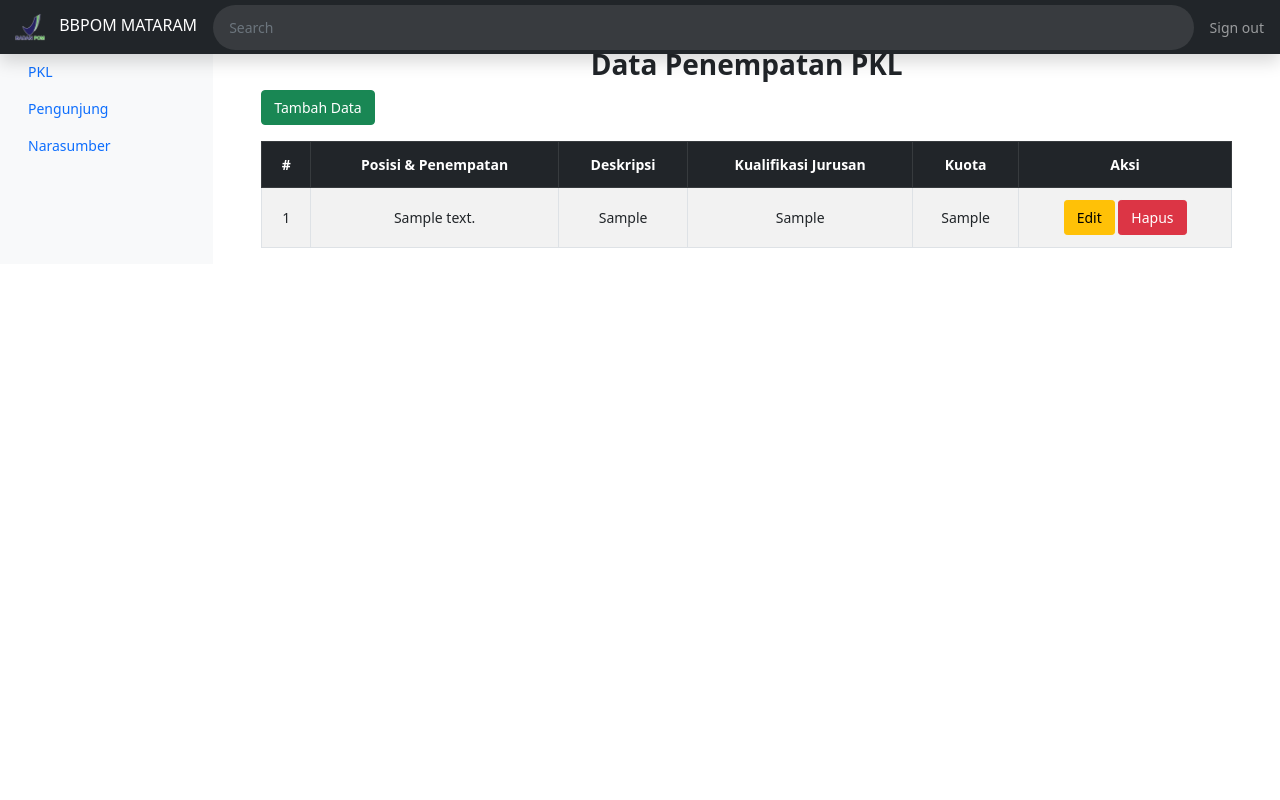
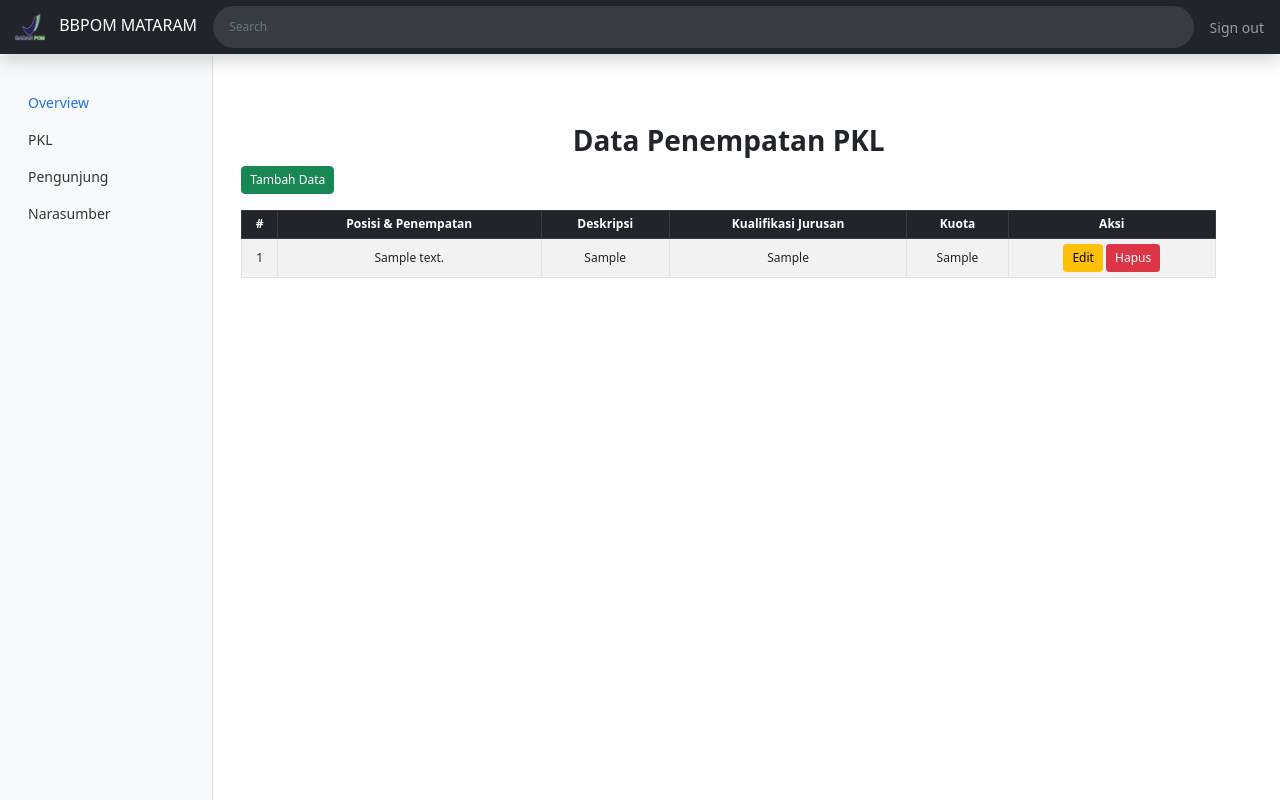
Before and after one commit to arfani/PKL-BBPOM-Mataram, a PHP site: page /admin.php in a window 1280 px wide. Run offline with PHP 8.4, Linux system fonts and the light colour scheme; tables that the repository leaves empty or names only in its code hold one stand-in row (values such as "Sample post").

Commit message:
Hari Ke 8

```diff
--- a/Asset/CSS/custom2.css
+++ b/Asset/CSS/custom2.css
@@ -1,5 +1,3 @@
-/* custom2.css */
-
 body {
   font-size: 0.875rem;
   margin: 0;
@@ -12,6 +10,63 @@ body {
   height: 16px;
   vertical-align: text-bottom;
 }
+
+/*
+ * Sidebar
+ */
+
+.sidebar {
+  position: fixed;
+  top: 56px;
+  bottom: 0;
+  left: 0;
+  z-index: 100;
+  padding-top: 20px;
+  box-shadow: inset -1px 0 0 rgba(0, 0, 0, 0.1);
+}
+
+@media (max-width: 767.98px) {
+  .sidebar {
+    top: 6rem;
+  }
+}
+
+.sidebar-sticky {
+  position: relative;
+  top: 0;
+  height: calc(100vh - 56px);
+  padding-top: 0.5rem;
+  overflow-x: hidden;
+  overflow-y: auto;
+}
+
+.sidebar .nav-link {
+  font-weight: 500;
+  color: #333;
+}
+
+.sidebar .nav-link .feather {
+  margin-right: 4px;
+  color: #727272;
+}
+
+.sidebar .nav-link.active {
+  color: #2470dc;
+}
+
+.sidebar .nav-link:hover .feather,
+.sidebar .nav-link.active .feather {
+  color: inherit;
+}
+
+.sidebar-heading {
+  font-size: 0.75rem;
+  text-transform: uppercase;
+}
+
+/*
+ * Navbar
+ */
 
 .navbar {
   position: fixed;
@@ -50,31 +105,50 @@ body {
 }
 
 /*
-* Main content
-*/
+ * Main content
+ */
 
 .main-content {
-  margin-left: 250px; /* Sidebar width */
-  margin-top: 56px; /* Height of the navbar */
+  margin-left: 250px;
+  margin-top: 56px;
   padding: 20px;
 }
 
+.table-container {
+  padding-top: 20px;
+}
+
 .table {
-  font-size: 0.875rem; /* Adjust table font size */
+  font-size: 0.75rem;
 }
 
 .table th,
 .table td {
-  padding: 0.75rem;
+  padding: 0.3rem;
   vertical-align: middle;
 }
 
 .btn {
-  font-size: 0.875rem; /* Adjust button font size */
-  padding: 0.375rem 0.75rem; /* Adjust button padding */
+  font-size: 0.75rem; /* Adjust the font size */
+  padding: 0.25rem 0.5rem; /* Adjust the padding */
 }
 
 .form-control {
-  font-size: 0.875rem; /* Adjust form control font size */
-  padding: 0.375rem 0.75rem; /* Adjust form control padding */
+  font-size: 0.75rem; /* Adjust the font size */
+  padding: 0.25rem 0.5rem; /* Adjust the padding */
 }
+
+.card {
+  border: none;
+  width: 200px;
+  background-color: aliceblue;
+}
+
+.card-body {
+  padding: 20px;
+}
+
+.icon img {
+  width: 50px;
+  height: 50px;
+}
--- a/admin.php
+++ b/admin.php
@@ -17,10 +17,10 @@
             <img src="Asset/Gambar/logo.png" alt="#" width="30px" height="30px" style="margin-left: 15px; margin-right: 10px">
             BBPOM MATARAM
         </a>
-        <button class="navbar-toggler position-absolute d-md-none collapsed" type="button" data-bs-toggle="collapse" data-bs-target="#sidebarMenu" aria-controls="sidebarMenu" aria-expanded="false" aria-label="Toggle navigation">
+        <button class="navbar-toggler position-absolute d-md-none collapsed" type="button" data-bs-toggle="collapse" data-bs-target="#sidebar" aria-controls="sidebar" aria-expanded="false" aria-label="Toggle navigation">
             <span class="navbar-toggler-icon"></span>
         </button>
-        <input class="form-control form-control-dark w-100 order-1" type="text" placeholder="Search" aria-label="Search">
+        <input class="form-control form-control-dark w-10 order-1" type="text" placeholder="Search" aria-label="Search">
         <div class="navbar-nav order-3">
             <div class="nav-item text-nowrap">
                 <a class="nav-link px-3" href="logout.php">Sign out</a>
@@ -30,8 +30,8 @@
 
     <div class="container-fluid">
         <div class="row">
-            <div id="sidebarMenu" class="col-md-3 col-lg-2 d-md-block bg-light sidebar">
-                <div class="position-sticky pt-3">
+            <div id="sidebar" class="sidebar col-md-3 col-lg-2 d-md-block bg-light">
+                <div class="position-sticky pt-2 sidebar-sticky">
                     <ul class="nav flex-column">
                         <li class="nav-item">
                             <a class="nav-link active" aria-current="page" href="admin.php">
@@ -60,7 +60,9 @@
                     </ul>
                 </div>
             </div>
-            <main class="col-md-9 ms-sm-auto col-lg-10 px-md-4">
+        </div>
+
+        <main class="col-md-9 ms-sm-auto col-lg-10 px-md-4 me-3 main-content">
             <div class="container mt-5">
                 <div class="text-center">
                     <h3 class="fw-bold">Data Penempatan PKL</h3>
```
Also changed, not shown: admin_pkl.php (+17 -15 lines). Lines whose indentation alone changed are shown as unchanged.
